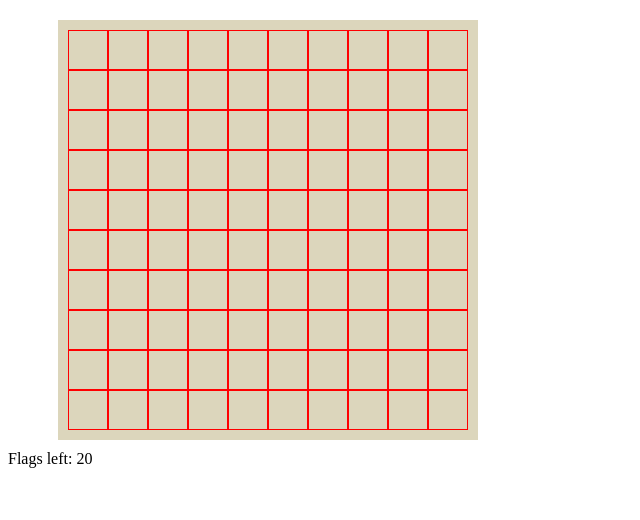
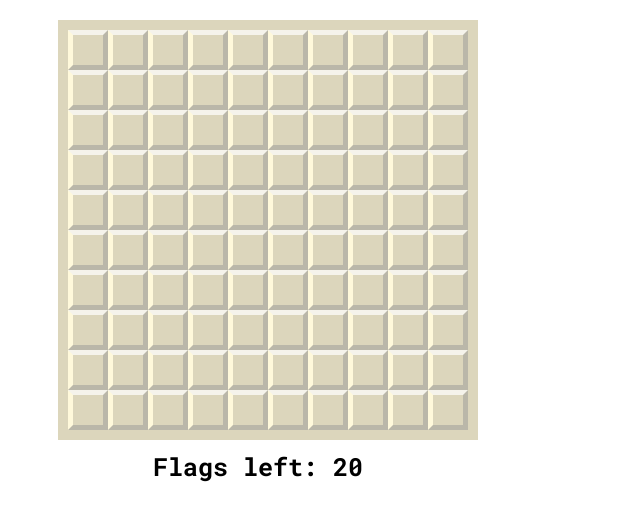
Before and after one commit to christinalorenzomontes/minesweeper, a plain HTML site: page index.html in a window 1280 px wide. Shown: the whole page, without its empty margins (0-640 px from the left). Drawn offline with Linux system fonts and the light colour scheme.

Commit message:
add some styles

```diff
--- a/app.js
+++ b/app.js
@@ -10,11 +10,14 @@ document.addEventListener('DOMContentLoaded', () => {
 
         const bombArray = Array(bombAmount).fill('bomb');
         const emptyArray = Array(width * width - bombAmount).fill('valid');
-        console.log(emptyArray);
+        const gameArray = emptyArray.concat(bombArray);
+        const shuffledArray = gameArray.sort(() => Math.random() - 0.5);
+
 
         for (let i = 0; i < width * width; i++) {
             const square = document.createElement('div');
             square.id = i;
+            square.classList.add(shuffledArray[i]);
             grid.appendChild(square);
         }
     }
--- a/style.css
+++ b/style.css
@@ -14,12 +14,16 @@
     flex-wrap: wrap;
 }
 
-.grid div {
+div {
     font-size: 25px;
     text-align: center;
     font-family: "Roboto Mono", monospace;
+}
+
+.valid, .bomb {
     width: 40px;
     height: 40px;
-    border: 1px solid red;
+    border: 5px solid;
+    border-color: #f5f3eb #bab7a9 #bab7a9 #fff9db;
     box-sizing: border-box;
 }
```
Also changed, not shown: 1 other file.
